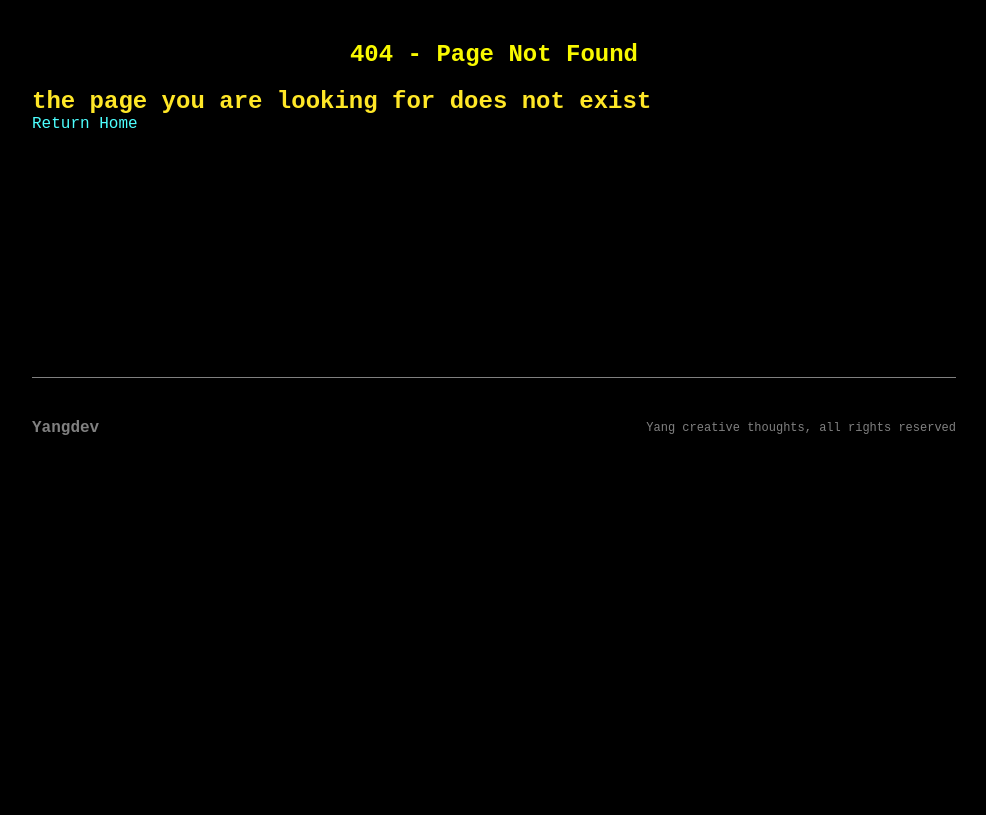
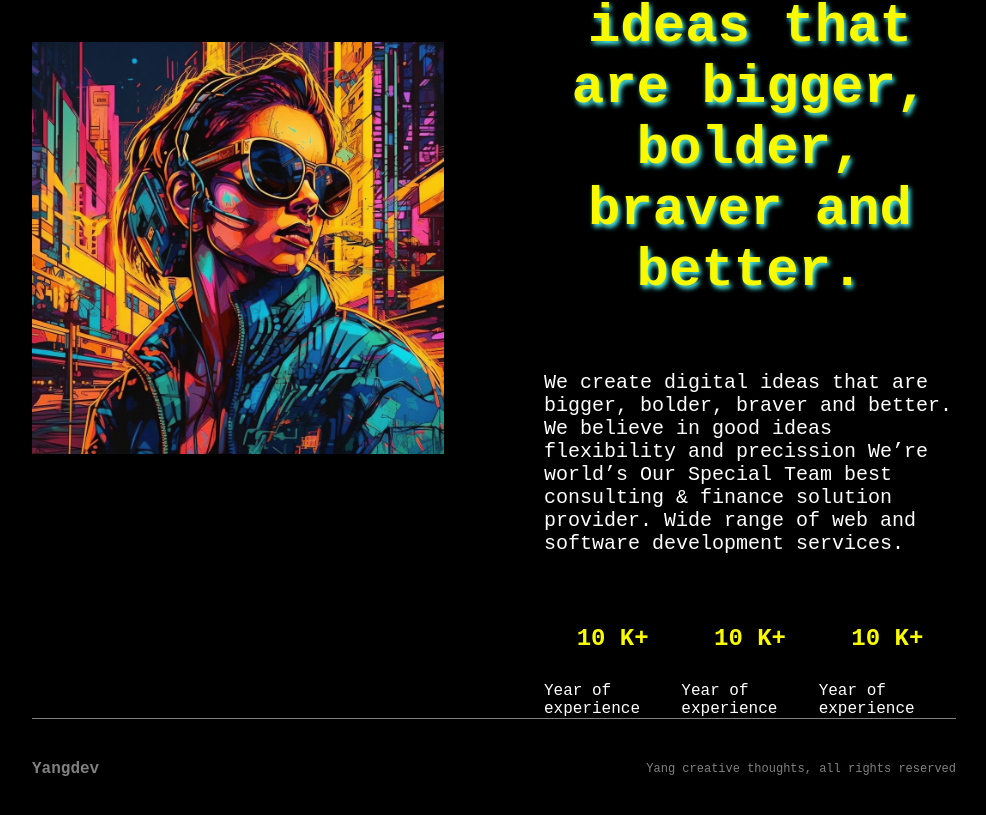
Before and after one commit to YangIsCoding/Blog_Web, a Next.js app: page /about in a window 1280 px wide. Before the commit this address had no page. Shown: the part 323-1138 px from the top of the page, without its empty margins (146-1132 px from the left). Before the commit the page ends 800 px from the top, so only its background shows below. Built offline with nearby package versions, Linux system fonts and the light colour scheme.

Commit message:
0222 1211

```diff
--- /dev/null
+++ b/src/app/about/about.module.css
@@ -0,0 +1,67 @@
+.container {
+  display: flex;
+  gap: 100px;
+}
+
+.textContainer {
+  flex: 1;
+  display: flex;
+  flex-direction: column;
+  gap: 50px;
+}
+
+.subtitle{
+  color:white;
+}
+
+.title{
+   color: var(--lightYellow);
+  font-size: 54px;
+  text-shadow:2px 3px 5px var(--tiffany);
+}
+
+.desc{
+   color: var(--white);
+  font-size: 20px;
+  font-weight: 300;
+}
+
+.boxes{
+  display: flex;
+  align-items: center;
+  justify-content: space-between;
+}
+
+.box{
+  display: flex;
+  flex-direction: column;
+  gap: 10px;
+}
+
+.box h1{
+  color: var(--lightYellow);
+}
+
+.imgContainer {
+  flex: 1;
+  position: relative;
+   min-height: 500px;
+}
+.boxDesc{
+   color: white;
+}
+.img{
+  object-fit: contain;
+}
+
+@media (max-width: 1024px) {
+  .container {
+    flex-direction: column;
+    text-align: center;
+  }
+
+  .boxes{
+    flex-direction: column;
+    gap: 50px;
+  }
+}
--- /dev/null
+++ b/src/app/about/page.jsx
@@ -0,0 +1,54 @@
+import Image from "next/image";
+import styles from "./about.module.css";
+
+export const metadata = {
+  title: "About Page",
+  description: "About description",
+};
+
+
+const AboutPage = () => {
+
+  // console.log("lets check where it works")
+    return (
+
+        <div className={styles.container}>
+            <div className={styles.imgContainer}>
+        <Image
+          src="/about.jpg"
+          alt="About Image"
+          fill
+          className={styles.img}
+        />
+      </div>
+      <div className={styles.textContainer}>
+        <h2 className={styles.subtitle}>About Agency</h2>
+        <h1 className={styles.title}>
+          We create digital ideas that are bigger, bolder, braver and better.
+        </h1>
+        <p className={styles.desc}>
+          We create digital ideas that are bigger, bolder, braver and better. We
+          believe in good ideas flexibility and precission We’re world’s Our
+          Special Team best consulting & finance solution provider. Wide range
+          of web and software development services.
+        </p>
+        <div className={styles.boxes}>
+          <div className={styles.box}>
+            <h1>10 K+</h1>
+            <p className={ styles.boxDesc}>Year of experience</p>
+          </div>
+          <div className={styles.box}>
+            <h1>10 K+</h1>
+            <p className={ styles.boxDesc}>Year of experience</p>
+          </div>
+          <div className={styles.box}>
+            <h1>10 K+</h1>
+            <p className={ styles.boxDesc}>Year of experience</p>
+          </div>
+        </div>
+      </div>
+    </div>
+  );
+};
+
+export default AboutPage;
```
